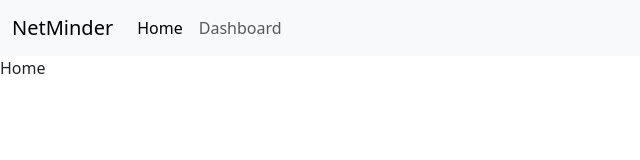
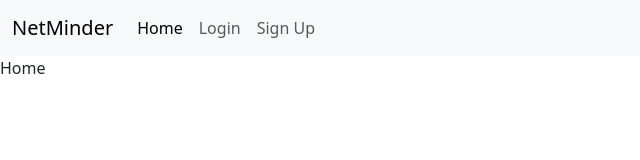
Before and after one commit to React-Rangers/Netminder-Frontend, a React (Create React App) app: page / in a window 1280 px wide. Shown: the top 160 px of the page, without its empty margins (0-640 px from the left). Built offline with nearby package versions, Linux system fonts and the light colour scheme.

Commit message:
adding login and signup to the main navigation bar

```diff
--- a/src/components/Navbar.jsx
+++ b/src/components/Navbar.jsx
@@ -1,5 +1,7 @@
 import React from 'react';
 import Dashboard from '../pages/Dashboard';
+import LoginForm from '../pages/LoginForm';
+import SignUpForm from '../pages/SignUpForm';
 
 
 const Navbar = ({ setCurrentPage }) => {
@@ -13,7 +15,9 @@ const Navbar = ({ setCurrentPage }) => {
         <div className='collapse navbar-collapse' id='navbarNavAltMarkup'>
           <div className='navbar-nav'>
             <a onClick={() => setCurrentPage('Home')} className='nav-link active' aria-current='page' href='#'>Home</a>
-            <a onClick={() => setCurrentPage('Dashboard')} className='nav-link' href='#'>Dashboard</a>
+            {/* <a onClick={() => setCurrentPage('Dashboard')} className='nav-link' href='#'>Dashboard</a> */}
+          <a onClick={() => setCurrentPage('LoginForm')} className='nav-link' href='#'>Login</a>
+          <a onClick={() => setCurrentPage('SignUpForm')} className='nav-link' href='#'>Sign Up</a>
           </div>
         </div>
       </div>
```
